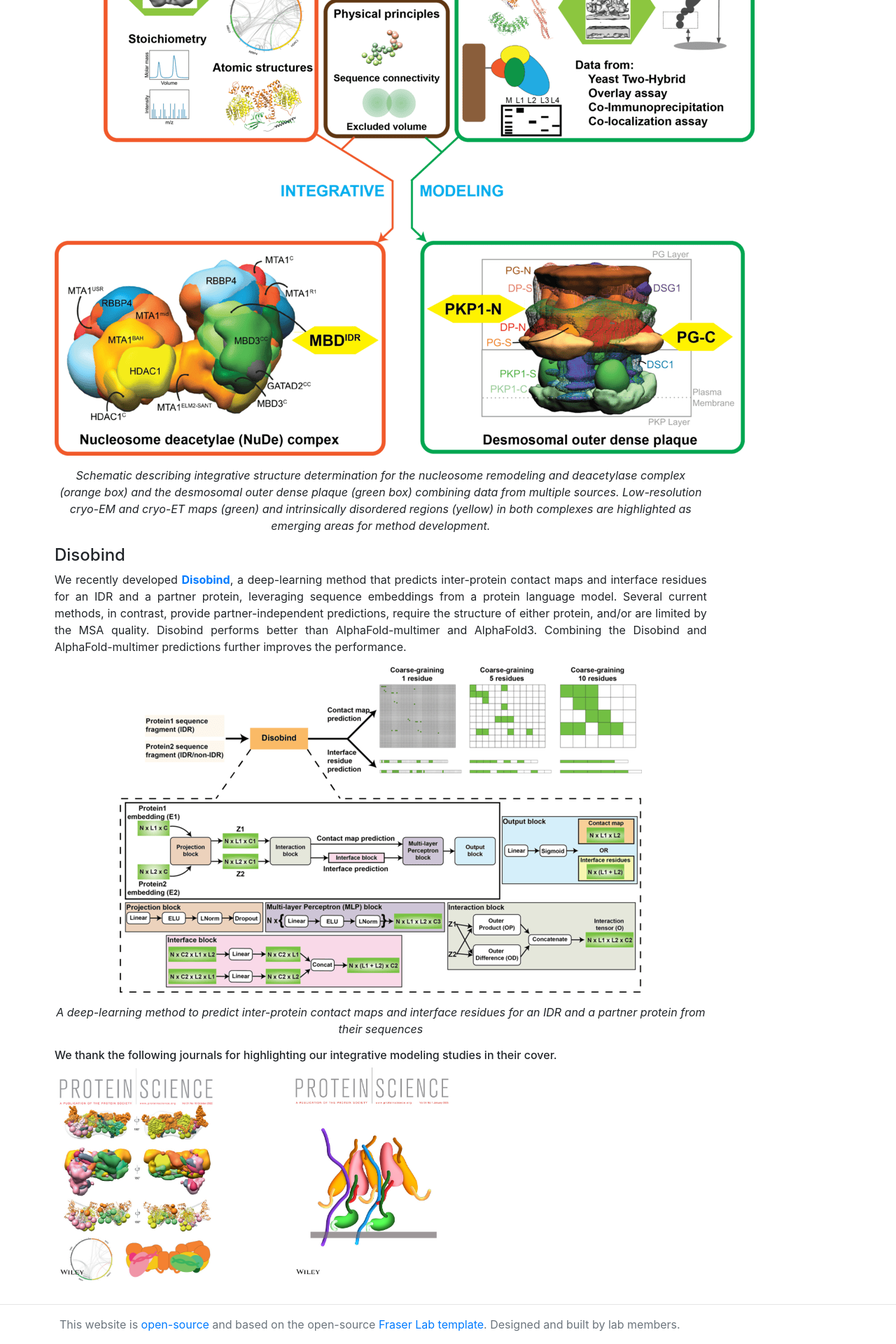
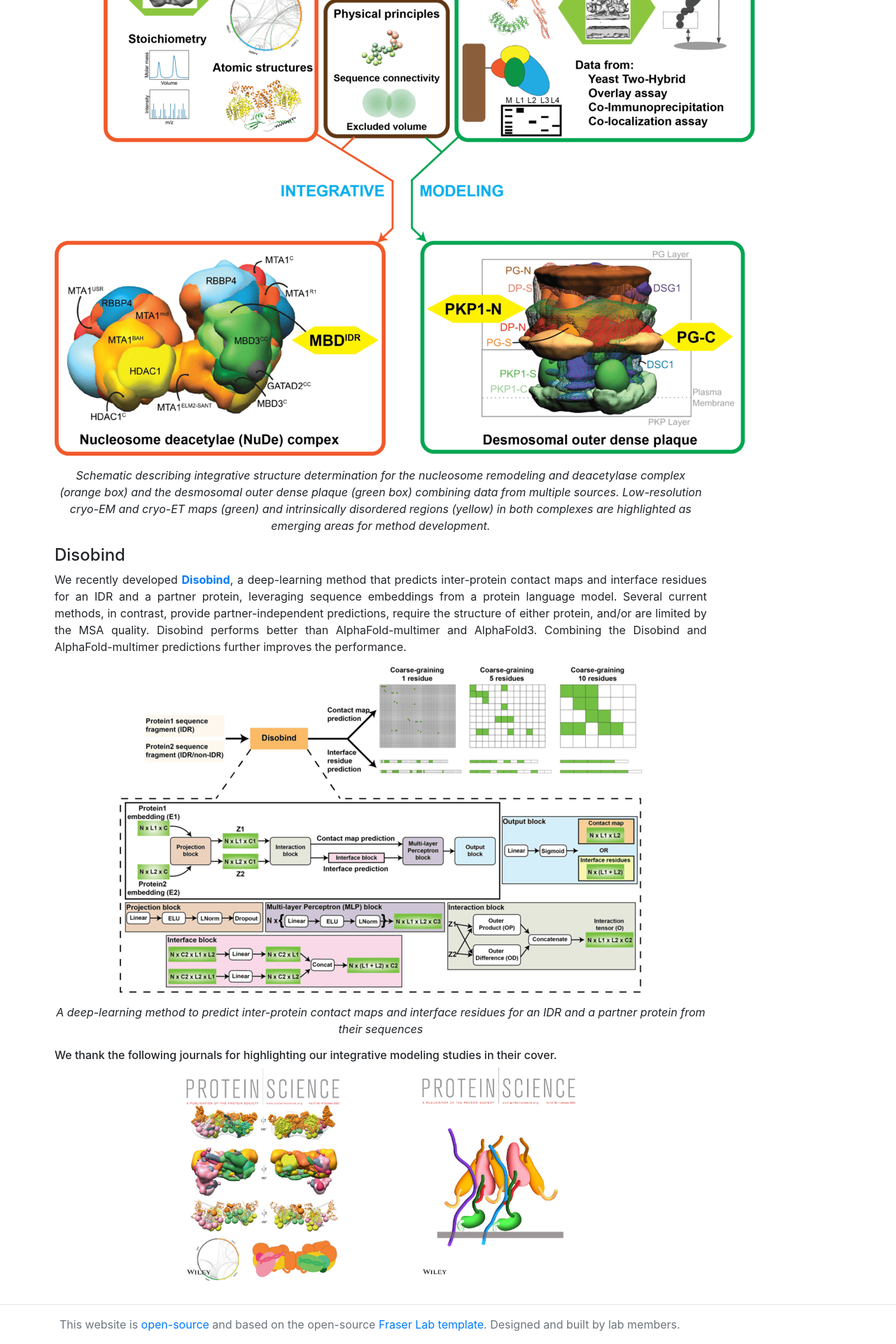
Before and after one commit to isblab/website, a Jekyll site: the page built from Research/index.md, in a window 1280 px wide. Shown: the part 3183-5103 px from the top of the page at 70% size. Built offline with Jekyll 4.4.1, drawn with Linux system fonts in a browser that asks for light colours.

Commit message:
center align journal covers

```diff
--- a/Research/index.md
+++ b/Research/index.md
@@ -71,7 +71,7 @@
 <p class="text-center">*A deep-learning method to predict inter-protein contact maps and interface residues for an IDR and a partner protein from their sequences*</p>
 
 ###### We thank the following journals for highlighting our integrative modeling studies in their cover.
-<div style="display: flex; justify-content: space-between; align-items: center;">
+<div style="display: flex; justify-content: space-between;align-items: center;" align="center">
   <img src="/static/img/researchpics/nurdCover.jpg" style="max-height: 30%; max-width: 25%; margin-right: 100px;" alt="NuRD cover">
   <img src="/static/img/researchpics/desmosomeCover.jpg" style="max-height: 30%; max-width: 25%;" alt="Desmosome cover">
 </div>
```
